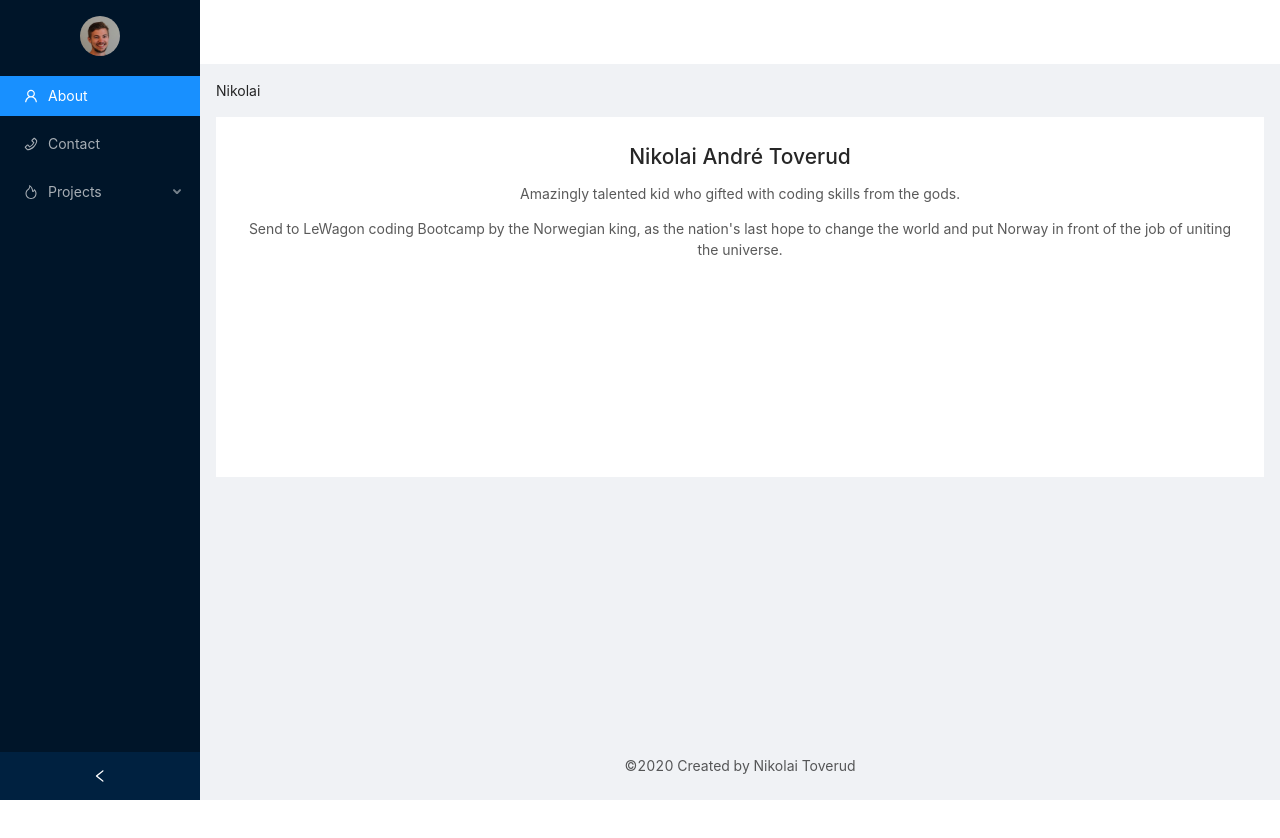
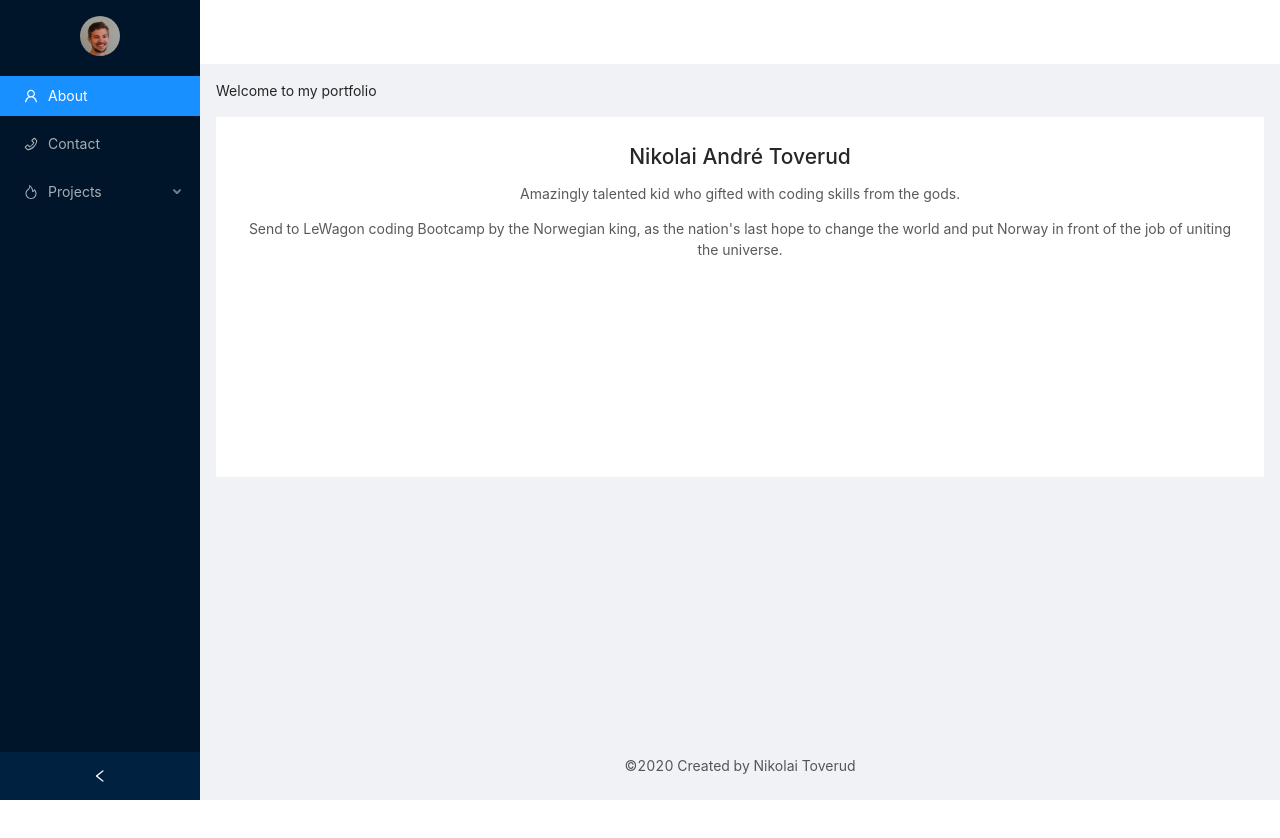
Before and after one commit to nikolai-max/my-react-portfolio, a React (Create React App) app: page / in a window 1280 px wide. Shown: the top 838 px of the page. Built offline with nearby package versions, Linux system fonts and the light colour scheme.

Commit message:
Bugfixes

```diff
--- a/src/Component/Layout.js
+++ b/src/Component/Layout.js
@@ -34,6 +34,8 @@ class LayoutFrame extends React.Component {
     this.setState({ collapsed });
   };
 
+
+
   render() {
     return (
       <HashRouter>
@@ -68,8 +70,7 @@ class LayoutFrame extends React.Component {
           <Header className="site-layout-background" style={{ padding: 0 }} />
           <Content style={{ margin: '0 16px' }}>
             <Breadcrumb style={{ margin: '16px 0' }}>
-              <Breadcrumb.Item>Nikolai</Breadcrumb.Item>
-              <Breadcrumb.Item></Breadcrumb.Item>
+              <Breadcrumb.Item>Welcome to my portfolio</Breadcrumb.Item>
             </Breadcrumb>
             <div className="site-layout-background" style={{ padding: 24, minHeight: 360 }}>
               <Route exact path="/" component={About}/>
--- a/src/Component/projectfolder/Getatractor.js
+++ b/src/Component/projectfolder/Getatractor.js
@@ -62,7 +62,7 @@ class Getatractor extends Component {
                   className="video"
                     width="100%"
                     height="100%"
-                    controls="true"
+                    controls={true}
                   />
 
           </Modal>
--- a/src/Component/projectfolder/Pantforward.js
+++ b/src/Component/projectfolder/Pantforward.js
@@ -65,7 +65,7 @@ class Pantforward extends Component {
                   className="video"
                     width="100%"
                     height="100%"
-                    controls="true"
+                    controls={true}
                   />
 
           </Modal>
```
